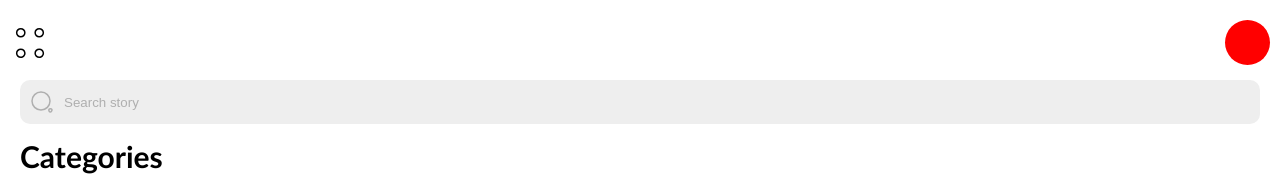
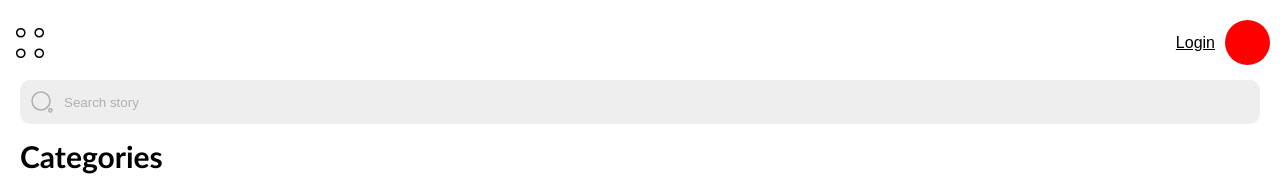
Before and after one commit to DihanVermeulen/CodeSpace-Storyful-Fullstack_application, a React (Vite) app in the folder Storyful-client/: page / in a window 1280 px wide. Shown: the top 176 px of the page. Built offline with nearby package versions, Linux system fonts and the light colour scheme.

Commit message:
Added logout and login button

```diff
--- a/Storyful-client/src/components/layout/RootHeader/RootHeader.tsx
+++ b/Storyful-client/src/components/layout/RootHeader/RootHeader.tsx
@@ -1,6 +1,15 @@
+import { useContext } from "react";
+import { useNavigate } from "react-router-dom";
+import { AuthContextType } from "../../../@types/auth";
+import { AuthContext } from "../../../services/ContextProviders/AuthContextProvider";
 import "./RootHeader.css";
 
-const RootHeader = () => (
+const RootHeader = () => {
+  const { isAuthenticated, logout } = useContext(
+    AuthContext
+  ) as AuthContextType;
+  const navigate = useNavigate();
+  return (
     <header className="rootheader-container">
       <div className="rootheader-container-item">
         <svg
@@ -20,7 +29,28 @@ const RootHeader = () => (
           />
         </svg>
       </div>
-    <div>
+      <div style={{ display: "inline-flex" }}>
+        {isAuthenticated ? (
+          <button
+            className="login-logout-button"
+            aria-label="Logout from your account"
+            onClick={() => {
+              logout();
+              console.log(isAuthenticated);
+            }}
+          >
+            Logout
+          </button>
+        ) : (
+          <button
+            className="login-logout-button"
+            aria-label="Login to your account"
+            onClick={() => navigate("/login")}
+          >
+            Login
+          </button>
+        )}
+
         <div
           style={{
             width: 45,
@@ -32,5 +62,6 @@ const RootHeader = () => (
       </div>
     </header>
   );
+};
 
 export default RootHeader;
```
Lines whose indentation alone changed are shown as unchanged.
